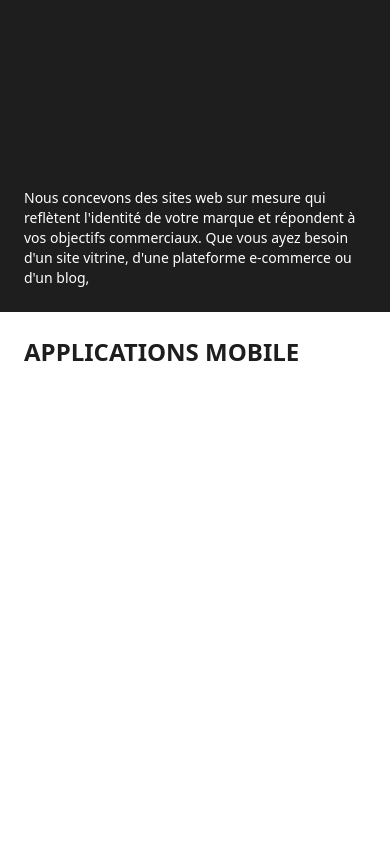
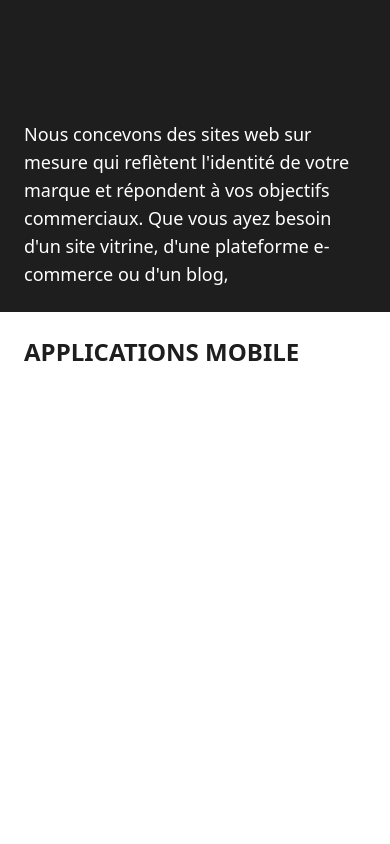
Before and after one commit to William-Hortone/wan-tech, a React (Create React App) app: page / in a window 390 px wide. Shown: the part 2220-3064 px from the top of the page. Built offline with nearby package versions, Linux system fonts and the light colour scheme; a web font is replaced by a local one.

Commit message:
updated the

```diff
--- a/src/components/OverviewServices.jsx
+++ b/src/components/OverviewServices.jsx
@@ -28,7 +28,7 @@ const Content = ({ content }) => {
                         }`}
                 >
                     <h3 className="text-2xl font-bold uppercase sm:text-3xl md:text-5xl">{title}</h3>
-                    <p className="max-w-xl text-sm font-light md:lg:text-3xl sm:text-base">{description}</p>
+                    <p className="max-w-xl text-lg font-light md:lg:text-3xl sm:text-base">{description}</p>
                 </div>
             ))}
         </div>
--- a/src/pages/Home.jsx
+++ b/src/pages/Home.jsx
@@ -11,14 +11,12 @@ const Home = () => {
         displaySocials={true}
         displayItemNumbering={true}
         menuButtonColor="#fffff"
-
         openMenuButtonColor="#fff"
         changeMenuColorOnOpen={true}
         colors={['#B19EEF', '#5227FF']}
         accentColor="#ff6b6b"
-
       />
-      <section className="z-10 h-auto bg-black pageContainer">
+      <section className="z-10 h-auto overflow-x-hidden bg-black pageContainer">
         <section className="bg-black pageWrapper">
           <HeroWrapper />
           <Description />
```
